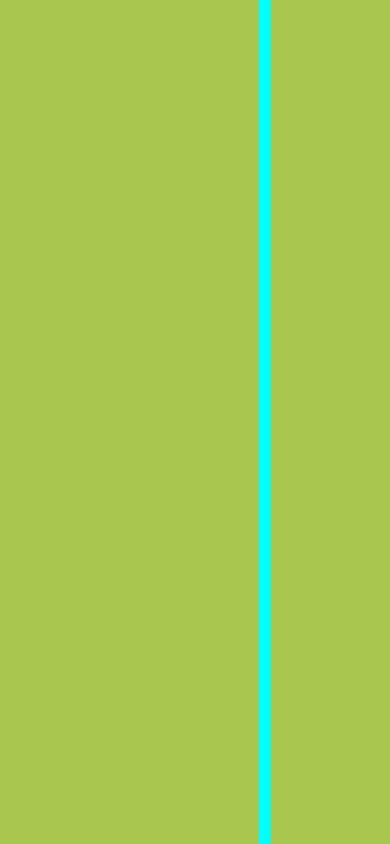
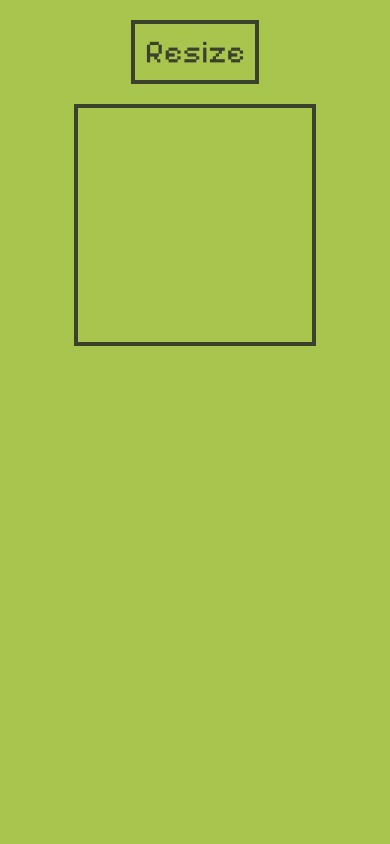
Before and after one commit to BAD-99/etch-a-sketch, a plain HTML site: page index.html in a window 390 px wide. Shown: the top 844 px of the page. Drawn offline with Linux system fonts and the light colour scheme.

Commit message:
finished functions

```diff
--- a/index.html
+++ b/index.html
@@ -9,7 +9,6 @@
     <script src="script.js" defer></script>
 </head>
 <body>
-    <div class="grid-square"></div>
     <button>Resize</button>
     <div class="grid-container"></div>
 </body>
--- a/script.js
+++ b/script.js
@@ -3,13 +3,16 @@ const gridContainer = document.querySelector('.grid-container');
 
 function generateGrid(size){
     //remove old grid
+    gridContainer.textContent = '';
     let sqr = size * size;
     while(gridContainer.childElementCount > sqr){
         gridContainer.lastElementChild.remove();
     }
-    while(gridContainer.childElementCount < sqr){
+    for(i = 0; i < sqr; i++){
         let element = document.createElement('div');
         element.classList.add('grid-square')
+        element.style.width=`${100/size}%`;
+        element.style.height = element.style.height;
         gridContainer.appendChild(element);
     }
     //update grid width in css
@@ -17,8 +20,10 @@ function generateGrid(size){
 function changeGridSize(){
     let input = prompt("Set new grid size");
     parseInt(input);
-    if(input == Nan){return;}
-    input = Math.max(100, min(1, input));
-    generateGrid(100);
+    if(input == NaN){return;}
+    input = Math.min(100, Math.max(1, input));
+    generateGrid(input);
 }
 generateGrid(16);
+document.querySelector('button').addEventListener('click',
+()=>changeGridSize());
--- a/style.css
+++ b/style.css
@@ -14,13 +14,14 @@ body{
     display: flex;
     align-items: center;
     justify-content: center;
+    flex-direction: column;
 }
 button{
     background-color: #a8c64e;
     color: #3c412c;
     border: 4px solid #3c412c;
     width: 128px;
-    margin-top: 64px;
+    margin-top: 20px;
     height: 64px;
     padding: 0px;
     font-size: 32px;
@@ -33,7 +34,23 @@ button:hover{
     transition: 400ms;
 }
 .grid-square{
-    background-color: aqua;
+    background-color: #a8c64e;
     width: 12px;
-    height: 12px;
+    aspect-ratio: 1/1;
+    transition: 10s;
 }
+.grid-square:hover{
+    background-color: #3c412c;
+    transition: 20ms;
+}
+.grid-container{
+    display: flex;
+    width: 40%;
+    aspect-ratio: 1/1;
+    flex-wrap: wrap;
+    margin: 20px;
+    border: 4px solid #3c412c;
+}
+@media screen and (max-width: 1200px) {
+    .grid-container{width: 60%;}
+}
```
